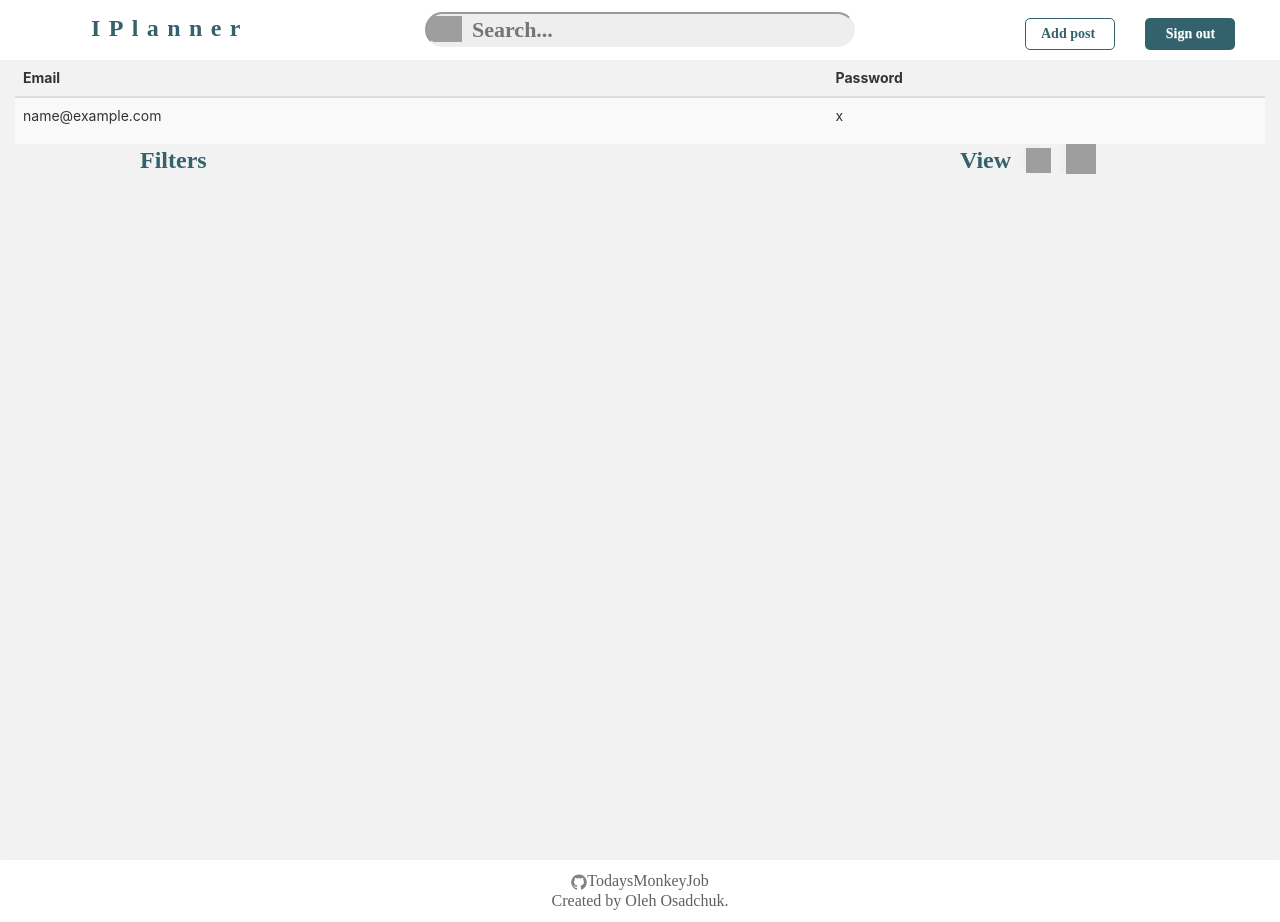
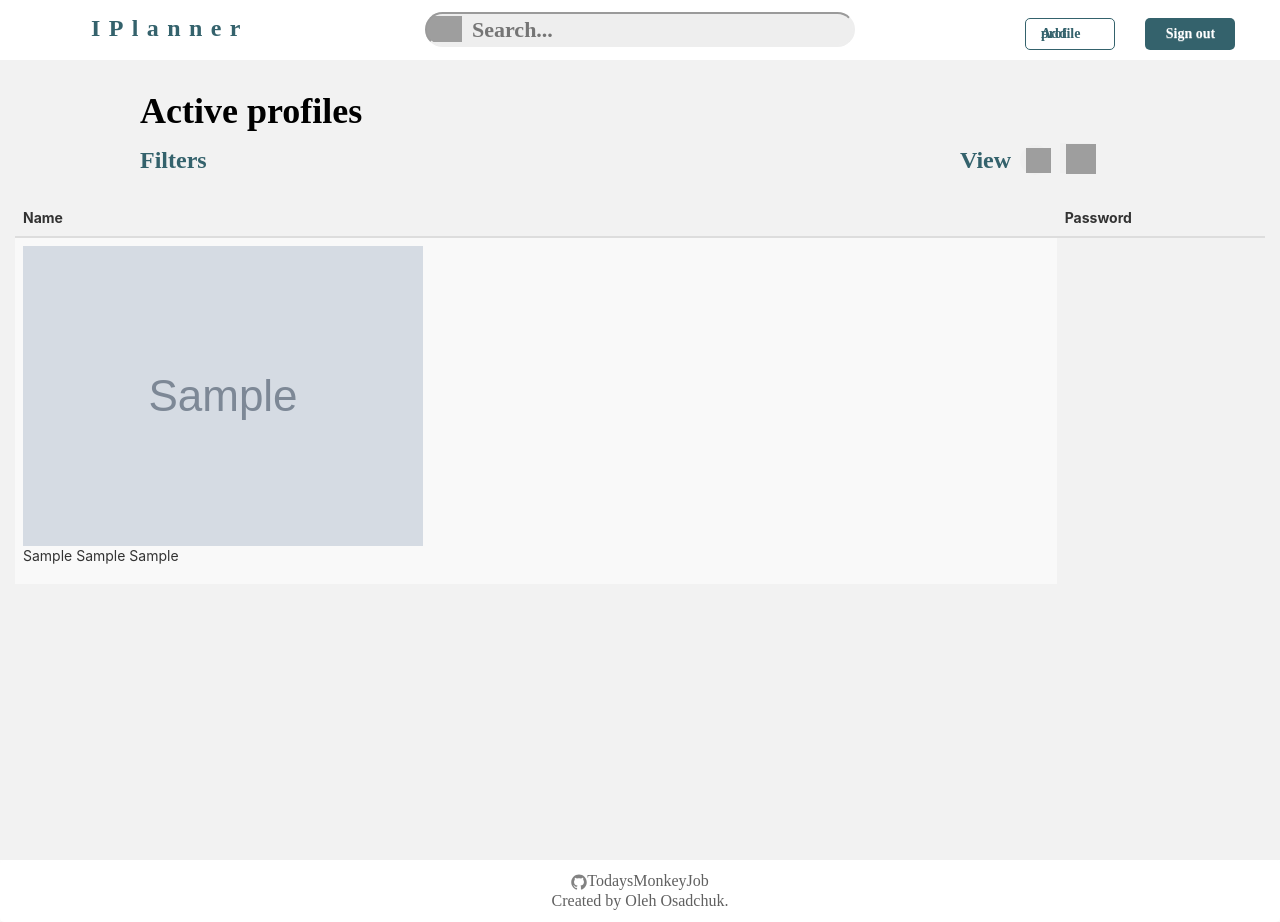
Before and after one commit to TodaysMonkeyJob/InstaPlanner, a Flask app: page /profile/ in a window 1280 px wide. Run offline with Flask 2, Linux system fonts and the light colour scheme; a user stored in the database is signed in; tables that the repository leaves empty hold one stand-in row (values such as "Sample post"); grey boxes marked "Sample" are stand-in pictures; some libraries are stand-ins or nearby versions; grey boxes are pictures that could not be loaded.

Commit message:
add profile update and one profile page

```diff
--- a/app/main/profile/forms.py
+++ b/app/main/profile/forms.py
@@ -9,9 +9,8 @@ class SearchForm(FlaskForm):
 
 
 class LoginForm(FlaskForm):
-    email = StringField('Email',
-                        validators=[DataRequired(message=u"You forgot to fill in this item!"), Length(1, 64),
-                                    Email(message=u"Is this your Email?")])
+    name = StringField('Name',
+                        validators=[DataRequired(message=u"You forgot to fill in this item!"), Length(1, 64)])
     password = PasswordField(u'Password',
                              validators=[DataRequired(message=u"You forgot to fill in this item!"),
                                          Length(6, 32)])
--- a/app/main/profile/templates/add_profile.html
+++ b/app/main/profile/templates/add_profile.html
@@ -115,7 +115,7 @@ h2.central-text{
         <br><br><br><br><br>
 
         {{ form.hidden_tag() }}
-        {{ wtf.form_field(form.email) }}
+        {{ wtf.form_field(form.name) }}
         {{ wtf.form_field(form.password) }}
 
         <button class="add-profile" id="submit" name="submit" type="submit" value="Register" >
--- a/app/main/profile/templates/profile_list.html
+++ b/app/main/profile/templates/profile_list.html
@@ -34,9 +34,6 @@ a.add-profile{
 }
 
 
-
-
-
 </style>
 {%- if current_user.is_authenticated -%}
 
@@ -68,11 +65,12 @@ a.add-profile{
 {%- endif -%}
 
 {% if profiles|length >= 1 %}
+<br><br><br><br><br><br><br>
 
     <table class="table table-striped table-hover">
         <thead>
         <tr>
-        <th class="hidden-xs">Email</th>
+            <th class="hidden-xs">Name</th>
             <th class="hidden-xs">Password</th>
         </tr>
         </thead>
@@ -80,10 +78,10 @@ a.add-profile{
         {%- for profile in profiles -%}
         <tr class="animated fadeIn delay-{{ loop.index0 }}">
             <td>
-            <p>{{ profile.email }}</p>
-        </td>
-        <td>
-            <p>{{ profile.password }} </p>
+                <img src="../{{ profile.avatars }}">
+                <p>{{ profile.post }}
+                {{ profile.follower }}
+                {{ profile.following }}</p>
             </td>
         </tr>
         {%- endfor -%}
--- a/app/main/profile/views.py
+++ b/app/main/profile/views.py
@@ -1,3 +1,5 @@
+import json
+
 from flask import render_template, url_for, flash, redirect, request
 
 from app import db
@@ -5,6 +7,7 @@ from app.models import Profile
 from . import profile
 from .forms import LoginForm
 from .forms import SearchForm
+from app.get_profile_data import main
 
 
 @profile.route('/', methods=['GET', 'POST'])
@@ -23,10 +26,24 @@ def index():
 def add_profile():
     form = LoginForm()
     if form.validate_on_submit():
-        the_profile = Profile(email=form.email.data, password=form.password.data)
-        print(the_profile)
+        the_profile = Profile(name=form.name.data, password=form.password.data)
         db.session.add(the_profile)
         db.session.commit()
         flash(u'Registered successfully!')
-        return redirect(request.args.get('next') or url_for('main.index'))
+        return redirect(request.args.get('next') or url_for('profile.index'))
     return render_template("add_profile.html", form=form, title=u"Add new instagram profile")
+
+
+@profile.route('/<name>')
+def show_user(name):
+    #main(profile.name, profile.password)
+    with open(f'app/json_data/{name}.json', 'r') as file:
+        profile_data = json.load(file)
+        profile = Profile.query.filter_by(name=name).first_or_404()
+        profile.post = profile_data["post"]
+        profile.follower=profile_data["follower"]
+        profile.following=profile_data["following"]
+        profile.avatars = f"static/img/{name}.jpg"
+        db.session.commit()
+    profile = Profile.query.filter_by(name=name).first_or_404()
+    return render_template('show_profile.html', profile=profile)
--- a/app/templates/base.html
+++ b/app/templates/base.html
@@ -37,7 +37,7 @@
                 <ul class="nav navbar-nav navbar-right">
                     {%- if current_user.is_authenticated -%}
                         <li class="nav-1" {%- if request.path == url_for('profile.index') %} class="active"{%- endif -%} >
-                            <a class="nav-1" href="{{ url_for('profile.index') }}">Add post</a></li>
+                            <a class="nav-1" href="{{ url_for('profile.add_profile') }}">Add profile</a></li>
 
                         <li class="nav-2"> <a class="nav-2" href="{{ url_for('auth.logout') }}">Sign out</a></li>
                     {%- else -%}
```
Also changed, not shown: app/api/user.py (added, +40 -0 lines), app/get_profile_data.py (added, +14 -0 lines), app/main/profile/templates/show_profile.html (added, +19 -0 lines), app/main/user/views.py (+2 -7 lines), app/models.py (+7 -1 lines), app/scenarious/instagram_connection.py (renamed from scenarious/instagram_connection.py, +5 -3 lines), app/scenarious/user_login.py (renamed from scenarious/user_login.py, +6 -6 lines), main.py (deleted, +0 -10 lines), app/scenarious/__init__.py (added), app/scenarious/delete_post.py (renamed from scenarious/delete_post.py), app/scenarious/get_profile_info.py (renamed from scenarious/get_profile_info.py), app/scenarious/new_post.py (renamed from scenarious/new_post.py), app/scenarious/tab_controller.py (renamed from scenarious/tab_controller.py). Lines whose indentation alone changed are shown as unchanged.
